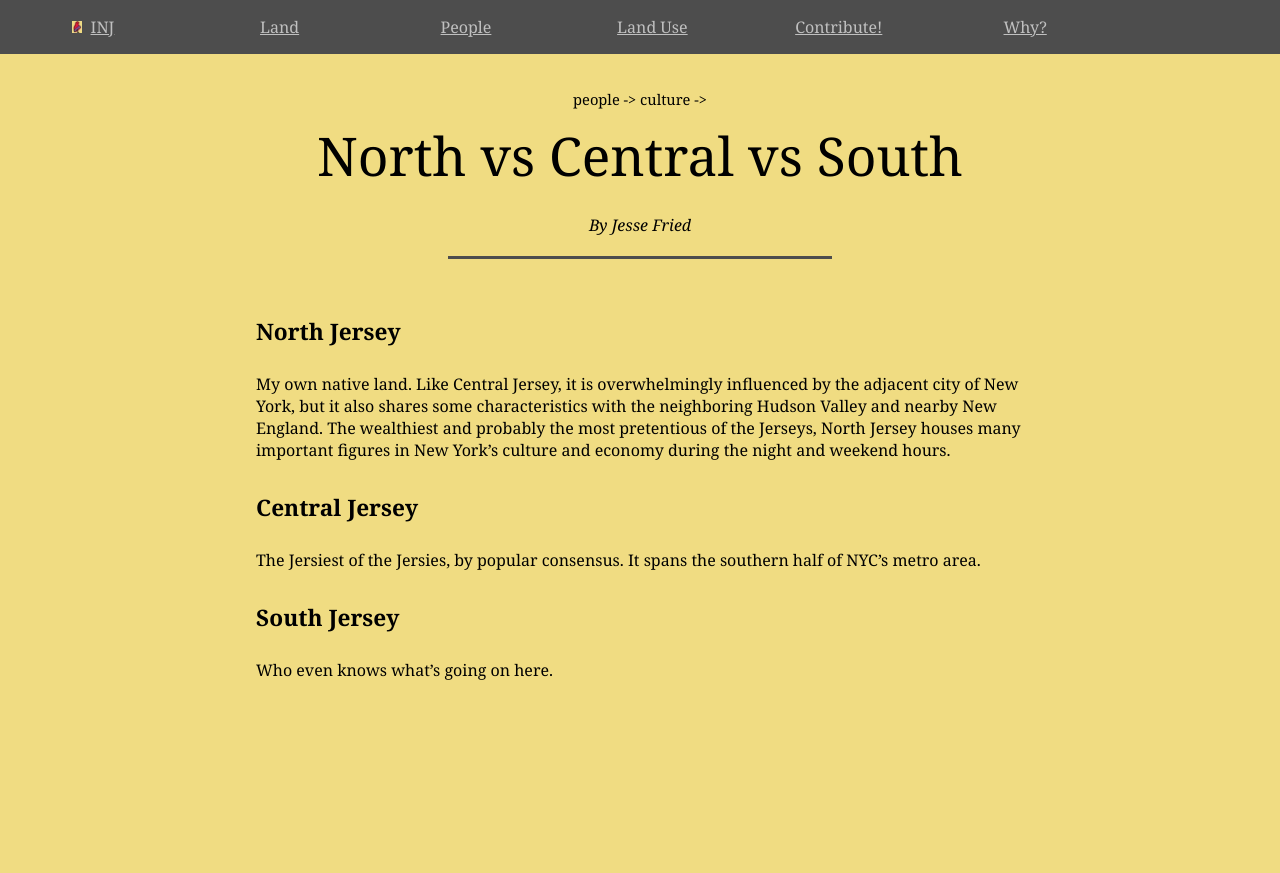
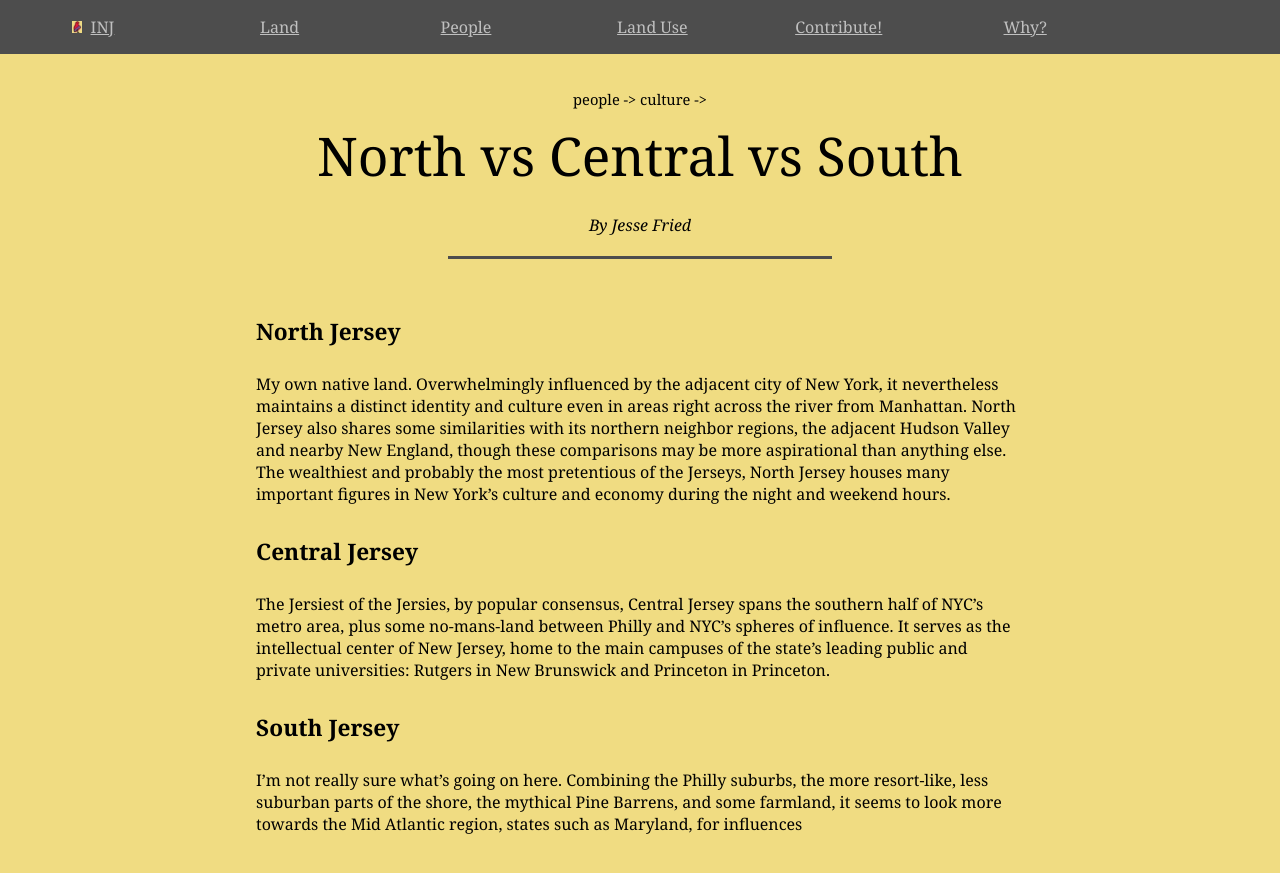
Before and after one commit to jonfried/oakafee.github.io, a Jekyll site: the page built from _posts/2016-09-14-north-central-south.md, in a window 1280 px wide. Shown: the top 873 px of the page. Built offline with Jekyll 4.4.1, drawn with Linux system fonts in a browser that asks for light colours.

Commit message:
Add files via upload

```diff
--- a/_posts/2016-09-14-north-central-south.md
+++ b/_posts/2016-09-14-north-central-south.md
@@ -9,12 +9,12 @@ categories:
 
 ## North Jersey
 
-My own native land. Like Central Jersey, it is overwhelmingly influenced by the adjacent city of New York, but it also shares some characteristics with the neighboring Hudson Valley and nearby New England. The wealthiest and probably the most pretentious of the Jerseys, North Jersey houses many important figures in New York's culture and economy during the night and weekend hours.
+My own native land. Overwhelmingly influenced by the adjacent city of New York, it nevertheless maintains a distinct identity and culture even in areas right across the river from Manhattan. North Jersey also shares some similarities with its northern neighbor regions, the adjacent Hudson Valley and nearby New England, though these comparisons may be more aspirational than anything else. The wealthiest and probably the most pretentious of the Jerseys, North Jersey houses many important figures in New York's culture and economy during the night and weekend hours.
 
 ## Central Jersey
 
-The Jersiest of the Jersies, by popular consensus. It spans the southern half of NYC's metro area.
+The Jersiest of the Jersies, by popular consensus, Central Jersey spans the southern half of NYC's metro area, plus some no-mans-land between Philly and NYC's spheres of influence. It serves as the intellectual center of New Jersey, home to the main campuses of the state's leading public and private universities: Rutgers in New Brunswick and Princeton in Princeton.
 
 ## South Jersey
 
-Who even knows what's going on here.
+I'm not really sure what's going on here. Combining the Philly suburbs, the more resort-like, less suburban parts of the shore, the mythical Pine Barrens, and some farmland, it seems to look more towards the  Mid Atlantic region, states such as Maryland, for influences
```
Also changed, not shown: _posts/2016-09-13-pulaski-skyway.md (+1 -0 lines), _posts/2016-09-16-diaspora.md (added, +18 -0 lines), _posts/2016-09-16-meadowlands.md (added, +26 -0 lines), _posts/2016-09-16-suburbs.md (added, +19 -0 lines).
